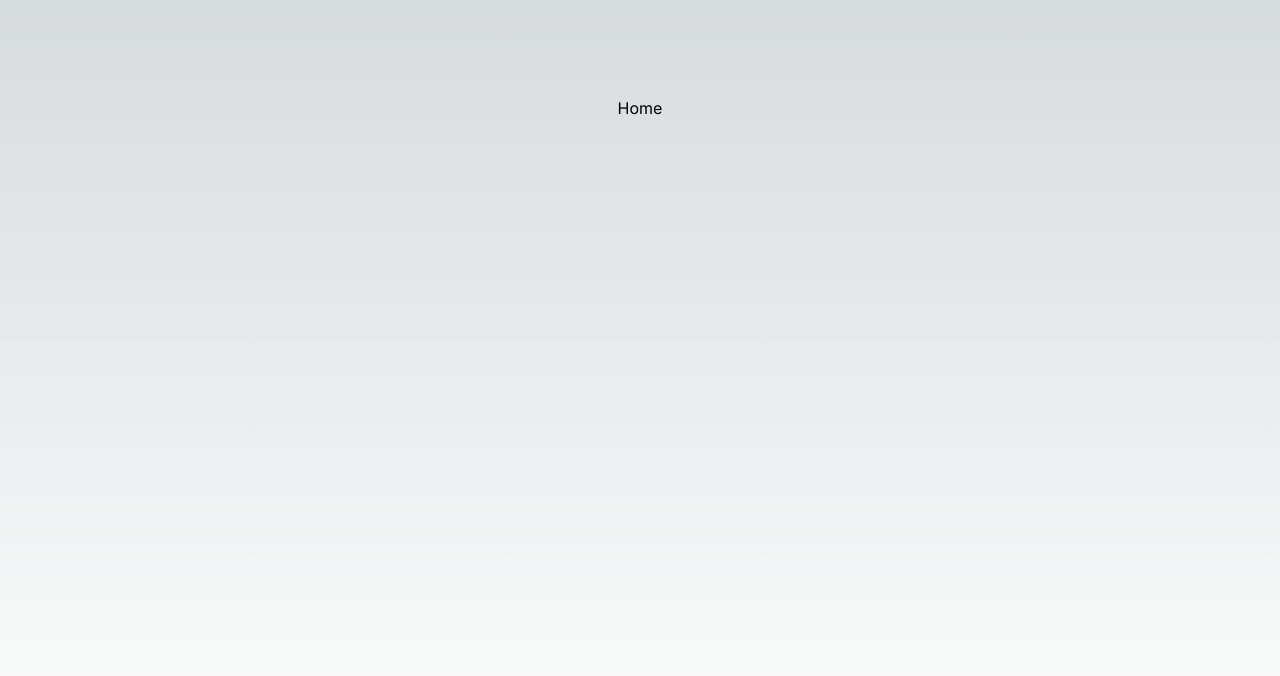
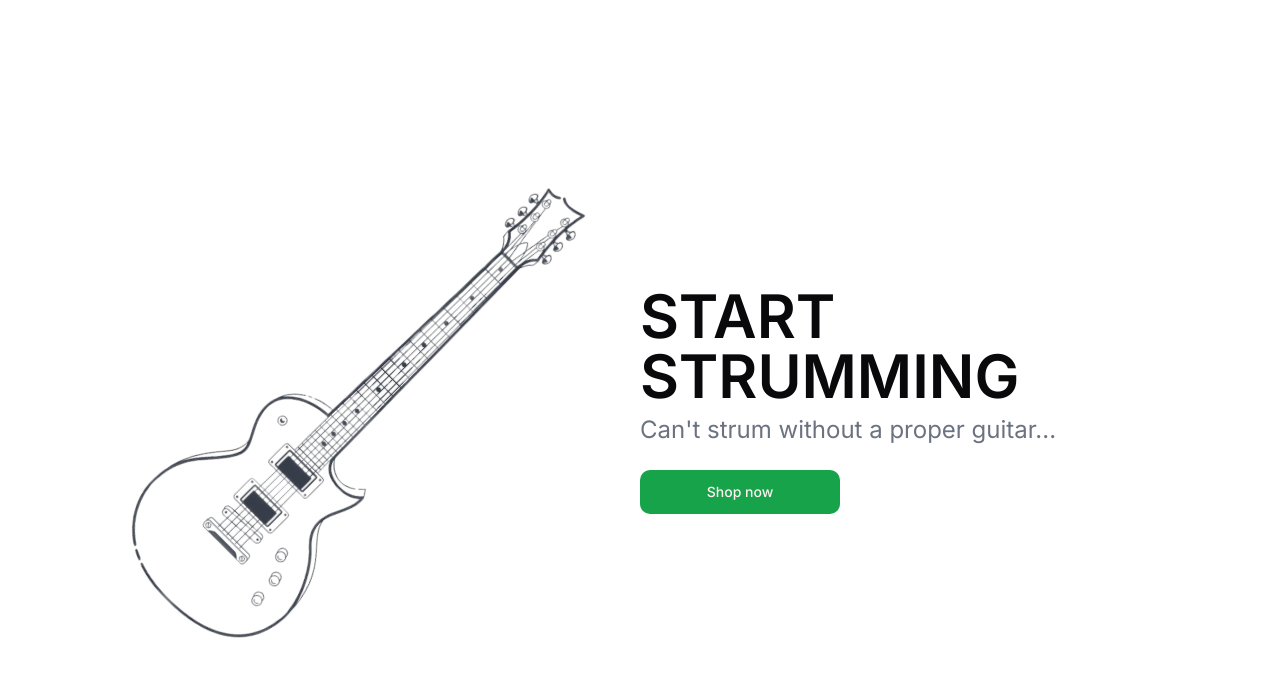
Before and after one commit to BartoszBrodowski/guitar-shop-frontend, a Next.js app: page / in a window 1280 px wide. Shown: the top 676 px of the page. Built offline with nearby package versions, Linux system fonts and the light colour scheme.

Commit message:
feat: hero component

```diff
--- a/src/app/globals.css
+++ b/src/app/globals.css
@@ -2,26 +2,58 @@
 @tailwind components;
 @tailwind utilities;
 
-:root {
-  --foreground-rgb: 0, 0, 0;
-  --background-start-rgb: 214, 219, 220;
-  --background-end-rgb: 255, 255, 255;
+@layer base {
+	:root {
+		--background: 0 0% 100%;
+		--foreground: 240 10% 3.9%;
+		--card: 0 0% 100%;
+		--card-foreground: 240 10% 3.9%;
+		--popover: 0 0% 100%;
+		--popover-foreground: 240 10% 3.9%;
+		--primary: 142.1 76.2% 36.3%;
+		--primary-foreground: 355.7 100% 97.3%;
+		--secondary: 240 4.8% 95.9%;
+		--secondary-foreground: 240 5.9% 10%;
+		--muted: 240 4.8% 95.9%;
+		--muted-foreground: 240 3.8% 46.1%;
+		--accent: 240 4.8% 95.9%;
+		--accent-foreground: 240 5.9% 10%;
+		--destructive: 0 84.2% 60.2%;
+		--destructive-foreground: 0 0% 98%;
+		--border: 240 5.9% 90%;
+		--input: 240 5.9% 90%;
+		--ring: 142.1 76.2% 36.3%;
+		--radius: 0.75rem;
+	}
+
+	.dark {
+		--background: 20 14.3% 4.1%;
+		--foreground: 0 0% 95%;
+		--card: 24 9.8% 10%;
+		--card-foreground: 0 0% 95%;
+		--popover: 0 0% 9%;
+		--popover-foreground: 0 0% 95%;
+		--primary: 142.1 70.6% 45.3%;
+		--primary-foreground: 144.9 80.4% 10%;
+		--secondary: 240 3.7% 15.9%;
+		--secondary-foreground: 0 0% 98%;
+		--muted: 0 0% 15%;
+		--muted-foreground: 240 5% 64.9%;
+		--accent: 12 6.5% 15.1%;
+		--accent-foreground: 0 0% 98%;
+		--destructive: 0 62.8% 30.6%;
+		--destructive-foreground: 0 85.7% 97.3%;
+		--border: 240 3.7% 15.9%;
+		--input: 240 3.7% 15.9%;
+		--ring: 142.4 71.8% 29.2%;
+	}
 }
 
-@media (prefers-color-scheme: dark) {
-  :root {
-    --foreground-rgb: 255, 255, 255;
-    --background-start-rgb: 0, 0, 0;
-    --background-end-rgb: 0, 0, 0;
-  }
+@layer base {
+	* {
+		@apply border-border;
+	}
+	body {
+		@apply bg-background text-foreground;
+	}
 }
-
-body {
-  color: rgb(var(--foreground-rgb));
-  background: linear-gradient(
-      to bottom,
-      transparent,
-      rgb(var(--background-end-rgb))
-    )
-    rgb(var(--background-start-rgb));
-}
--- a/src/app/page.tsx
+++ b/src/app/page.tsx
@@ -1,7 +1,9 @@
+import Hero from '@/components/Hero';
+
 export default function Home() {
 	return (
-		<main className='flex min-h-screen flex-col items-center justify-between p-24'>
-			<h1>Home</h1>
+		<main className='flex min-h-screen flex-col items-center justify-between px-24'>
+			<Hero />
 		</main>
 	);
 }
--- /dev/null
+++ b/src/components/Hero/index.tsx
@@ -0,0 +1,31 @@
+import Image from 'next/image';
+import Link from 'next/link';
+import React from 'react';
+import { Button } from '../ui/button';
+
+const Hero = () => {
+	return (
+		<div className='grid grid-cols-2 items-center h-screen'>
+			<div className='flex justify-center items-center'>
+				<Image
+					className='rotate-45'
+					width='400'
+					height='500'
+					src='/HeroGuitar.png'
+					alt='Les Paul type guitar drawing'
+				/>
+			</div>
+			<div className='flex flex-col items-start justify-center gap-2'>
+				<h1 className='text-primary-black font-semibold text-6xl break-words'>START STRUMMING</h1>
+				<p className='text-gray-500 mb-4 text-2xl'>Can&apos;t strum without a proper guitar...</p>
+				<Link href='/shop/guitars'>
+					<Button className='w-[200px]' size={'lg'}>
+						Shop now
+					</Button>
+				</Link>
+			</div>
+		</div>
+	);
+};
+
+export default Hero;
--- /dev/null
+++ b/src/components/ui/button.tsx
@@ -0,0 +1,56 @@
+import * as React from "react"
+import { Slot } from "@radix-ui/react-slot"
+import { cva, type VariantProps } from "class-variance-authority"
+
+import { cn } from "@/lib/utils"
+
+const buttonVariants = cva(
+  "inline-flex items-center justify-center whitespace-nowrap rounded-md text-sm font-medium ring-offset-background transition-colors focus-visible:outline-none focus-visible:ring-2 focus-visible:ring-ring focus-visible:ring-offset-2 disabled:pointer-events-none disabled:opacity-50",
+  {
+    variants: {
+      variant: {
+        default: "bg-primary text-primary-foreground hover:bg-primary/90",
+        destructive:
+          "bg-destructive text-destructive-foreground hover:bg-destructive/90",
+        outline:
+          "border border-input bg-background hover:bg-accent hover:text-accent-foreground",
+        secondary:
+          "bg-secondary text-secondary-foreground hover:bg-secondary/80",
+        ghost: "hover:bg-accent hover:text-accent-foreground",
+        link: "text-primary underline-offset-4 hover:underline",
+      },
+      size: {
+        default: "h-10 px-4 py-2",
+        sm: "h-9 rounded-md px-3",
+        lg: "h-11 rounded-md px-8",
+        icon: "h-10 w-10",
+      },
+    },
+    defaultVariants: {
+      variant: "default",
+      size: "default",
+    },
+  }
+)
+
+export interface ButtonProps
+  extends React.ButtonHTMLAttributes<HTMLButtonElement>,
+    VariantProps<typeof buttonVariants> {
+  asChild?: boolean
+}
+
+const Button = React.forwardRef<HTMLButtonElement, ButtonProps>(
+  ({ className, variant, size, asChild = false, ...props }, ref) => {
+    const Comp = asChild ? Slot : "button"
+    return (
+      <Comp
+        className={cn(buttonVariants({ variant, size, className }))}
+        ref={ref}
+        {...props}
+      />
+    )
+  }
+)
+Button.displayName = "Button"
+
+export { Button, buttonVariants }
--- /dev/null
+++ b/src/lib/utils.ts
@@ -0,0 +1,6 @@
+import { type ClassValue, clsx } from "clsx"
+import { twMerge } from "tailwind-merge"
+
+export function cn(...inputs: ClassValue[]) {
+  return twMerge(clsx(inputs))
+}
--- a/tailwind.config.ts
+++ b/tailwind.config.ts
@@ -1,20 +1,80 @@
-import type { Config } from 'tailwindcss'
+import type { Config } from "tailwindcss"
 
-const config: Config = {
+const config = {
+  darkMode: ["class"],
   content: [
-    './src/pages/**/*.{js,ts,jsx,tsx,mdx}',
-    './src/components/**/*.{js,ts,jsx,tsx,mdx}',
-    './src/app/**/*.{js,ts,jsx,tsx,mdx}',
-  ],
+    './pages/**/*.{ts,tsx}',
+    './components/**/*.{ts,tsx}',
+    './app/**/*.{ts,tsx}',
+    './src/**/*.{ts,tsx}',
+	],
+  prefix: "",
   theme: {
+    container: {
+      center: true,
+      padding: "2rem",
+      screens: {
+        "2xl": "1400px",
+      },
+    },
     extend: {
-      backgroundImage: {
-        'gradient-radial': 'radial-gradient(var(--tw-gradient-stops))',
-        'gradient-conic':
-          'conic-gradient(from 180deg at 50% 50%, var(--tw-gradient-stops))',
+      colors: {
+        border: "hsl(var(--border))",
+        input: "hsl(var(--input))",
+        ring: "hsl(var(--ring))",
+        background: "hsl(var(--background))",
+        foreground: "hsl(var(--foreground))",
+        primary: {
+          DEFAULT: "hsl(var(--primary))",
+          foreground: "hsl(var(--primary-foreground))",
+        },
+        secondary: {
+          DEFAULT: "hsl(var(--secondary))",
+          foreground: "hsl(var(--secondary-foreground))",
+        },
+        destructive: {
+          DEFAULT: "hsl(var(--destructive))",
+          foreground: "hsl(var(--destructive-foreground))",
+        },
+        muted: {
+          DEFAULT: "hsl(var(--muted))",
+          foreground: "hsl(var(--muted-foreground))",
+        },
+        accent: {
+          DEFAULT: "hsl(var(--accent))",
+          foreground: "hsl(var(--accent-foreground))",
+        },
+        popover: {
+          DEFAULT: "hsl(var(--popover))",
+          foreground: "hsl(var(--popover-foreground))",
+        },
+        card: {
+          DEFAULT: "hsl(var(--card))",
+          foreground: "hsl(var(--card-foreground))",
+        },
+      },
+      borderRadius: {
+        lg: "var(--radius)",
+        md: "calc(var(--radius) - 2px)",
+        sm: "calc(var(--radius) - 4px)",
+      },
+      keyframes: {
+        "accordion-down": {
+          from: { height: "0" },
+          to: { height: "var(--radix-accordion-content-height)" },
+        },
+        "accordion-up": {
+          from: { height: "var(--radix-accordion-content-height)" },
+          to: { height: "0" },
+        },
+      },
+      animation: {
+        "accordion-down": "accordion-down 0.2s ease-out",
+        "accordion-up": "accordion-up 0.2s ease-out",
       },
     },
   },
-  plugins: [],
-}
+  plugins: [require("tailwindcss-animate")],
+} satisfies Config
+
 export default config
```
Also changed, not shown: package.json (+10 -4 lines), components.json (added), 1 other file (tests, documents, lock files or other folders).
